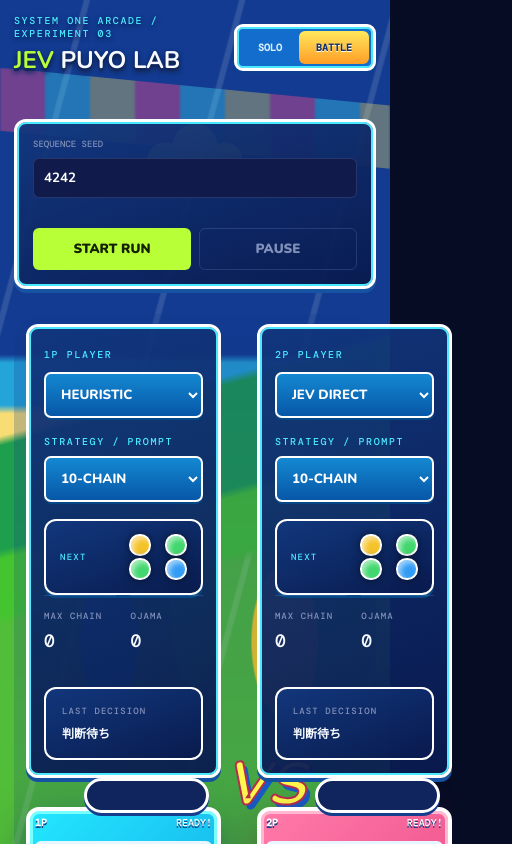
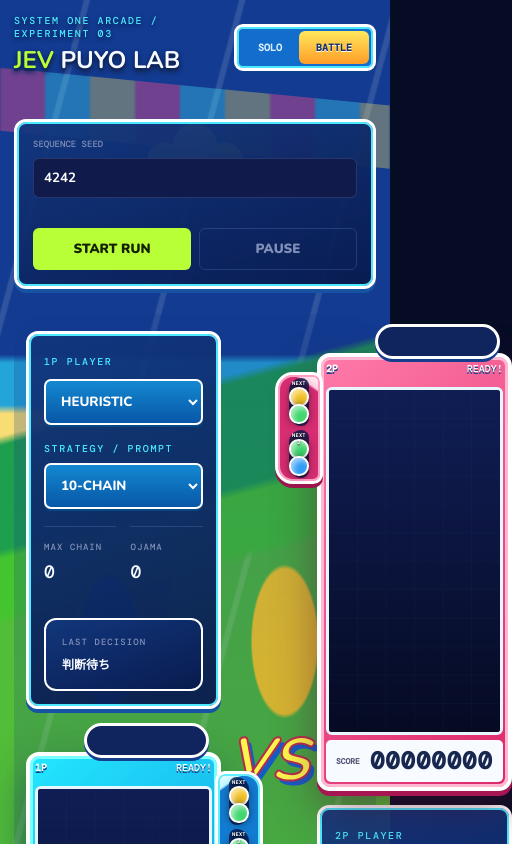
Before and after one commit to no-la/playground, a React (Vite) app in the folder 2026-09-24-jev-puyo-lab/: page / in a window 390 px wide. Both pictures are taken after a click on the button "BATTLE". Shown: the top 844 px of the page, 512 px wide, since content can reach past the window. Built offline with nearby package versions, Linux system fonts and the light colour scheme.

Commit message:
Place next queues beside Puyo fields

```diff
--- a/2026-09-24-jev-puyo-lab/src/App.jsx
+++ b/2026-09-24-jev-puyo-lab/src/App.jsx
@@ -138,6 +138,9 @@ function Board({ p, label }) {
           ),
         )}
       </div>
+      <div className="next-shoulder">
+        <NextQueue pairs={p.next} />
+      </div>
       <div className="board-shell">
         <div className="board-top">
           <b>{label}</b>
@@ -169,12 +172,14 @@ const Select = ({ value, onChange, items }) => (
 function NextQueue({ pairs }) {
   return (
     <div className="next">
-      <span>NEXT</span>
       {pairs.slice(0, 2).map((pair, i) => (
-        <div className="next-pair" key={i}>
-          {pair.map((color, j) => (
-            <i key={j} style={{ background: C[color] }} />
-          ))}
+        <div className="next-slot" key={i}>
+          <small>{i ? "NEXT 2" : "NEXT"}</small>
+          <div className="next-pair">
+            {pair.map((color, j) => (
+              <i key={j} style={{ background: C[color] }} />
+            ))}
+          </div>
         </div>
       ))}
     </div>
@@ -196,7 +201,6 @@ function PlayerPanel({ p, set, label }) {
         items={STRATEGIES}
       />
       <p className="note">{NOTES[p.strategy]}</p>
-      <NextQueue pairs={p.next} />
       <div className="score">
         <span>SCORE</span>
         <strong>{String(p.score).padStart(8, "0")}</strong>
@@ -616,7 +620,7 @@ function Battle() {
         <Controls {...{ seed, setSeed, start, pause, paused }} />
       </div>
       <section className="battle">
-        <div>
+        <div className="player-rig p1-rig">
           <PlayerPanel p={a} set={setA} label="1P" />
           <Board p={a} label="1P" />
         </div>
@@ -624,9 +628,9 @@ function Battle() {
           <b>VS</b>
           {result && <strong>{result}</strong>}
         </div>
-        <div>
+        <div className="player-rig p2-rig">
+          <Board p={b} label="2P" />
           <PlayerPanel p={b} set={setB} label="2P" />
-          <Board p={b} label="2P" />
         </div>
       </section>
       <Trace logs={logs} />
--- a/2026-09-24-jev-puyo-lab/src/ui.css
+++ b/2026-09-24-jev-puyo-lab/src/ui.css
@@ -628,3 +628,118 @@ header button.active {
 .trace-row {
   color: #d3e1ff;
 }
+
+/* NEXT is part of the playfield silhouette in Puyo: previews face the center. */
+.next-shoulder {
+  position: absolute;
+  z-index: 5;
+  top: 58px;
+  right: -52px;
+  width: 78px;
+}
+.p2 .next-shoulder {
+  right: auto;
+  left: -52px;
+}
+.next-shoulder .next {
+  display: flex;
+  flex-direction: column;
+  gap: 4px;
+  padding: 5px;
+  background: linear-gradient(145deg, #fff, #bff7ff 12%, #137bd1 14% 100%);
+  border: 3px solid #fff;
+  border-radius: 10px 18px 18px 10px;
+  box-shadow:
+    0 4px 0 #07539c,
+    inset 0 0 0 2px #60efff;
+}
+.p2 .next-shoulder .next {
+  background: linear-gradient(215deg, #fff, #ffd0e2 12%, #d72d72 14% 100%);
+  border-radius: 18px 10px 10px 18px;
+  box-shadow:
+    0 4px 0 #9d154d,
+    inset 0 0 0 2px #ff9fc4;
+}
+.next-slot {
+  position: relative;
+  min-height: 65px;
+  display: grid;
+  place-items: center;
+  padding-top: 12px;
+  background: rgba(8, 25, 72, 0.82);
+  border-radius: 8px 13px 13px 8px;
+}
+.p2 .next-slot {
+  border-radius: 13px 8px 8px 13px;
+}
+.next-slot small {
+  position: absolute;
+  top: 2px;
+  left: 0;
+  width: 100%;
+  color: #fff;
+  text-align: center;
+  font: 900 7px "DM Mono";
+  letter-spacing: 0.08em;
+  text-shadow: 0 1px 2px #001;
+}
+.next-shoulder .next-pair {
+  gap: 0;
+}
+.next-shoulder .next-pair i {
+  width: 27px;
+  height: 27px;
+  margin-top: -3px;
+  border: 2px solid #fff;
+}
+.battle {
+  grid-template-columns: minmax(470px, 1fr) 180px minmax(470px, 1fr);
+  gap: 0;
+}
+.battle > .player-rig {
+  grid-template-columns: minmax(145px, 170px) 326px;
+  gap: 12px;
+}
+.battle > .p2-rig {
+  grid-template-columns: 326px minmax(145px, 170px);
+}
+
+@media (max-width: 1100px) {
+  .battle {
+    grid-template-columns: 1fr 96px 1fr;
+  }
+  .battle > .player-rig {
+    display: block;
+  }
+  .battle .panel {
+    margin-bottom: 14px;
+  }
+  .p2-rig .panel {
+    margin-top: 14px;
+  }
+}
+
+@media (max-width: 760px) {
+  .next-shoulder {
+    top: 48px;
+    right: -42px;
+    width: 48px;
+  }
+  .p2 .next-shoulder {
+    left: -42px;
+  }
+  .next-shoulder .next {
+    padding: 3px;
+  }
+  .next-slot {
+    min-height: 48px;
+    padding-top: 10px;
+  }
+  .next-slot small {
+    font-size: 5px;
+  }
+  .next-shoulder .next-pair i {
+    width: 20px;
+    height: 20px;
+  }
+}
```
